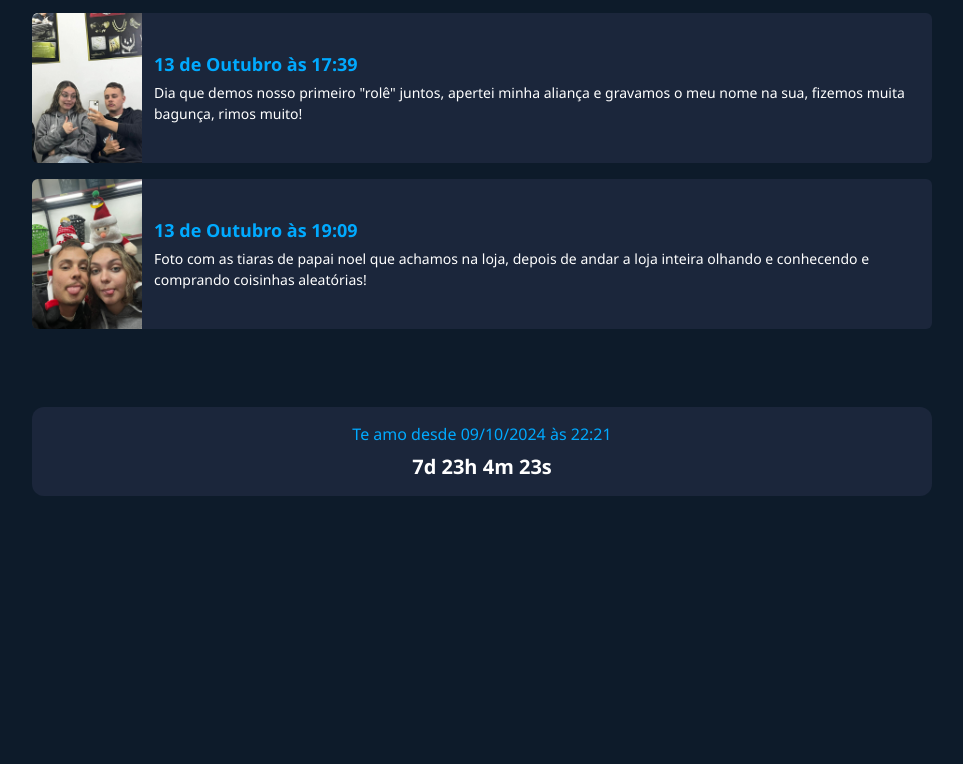
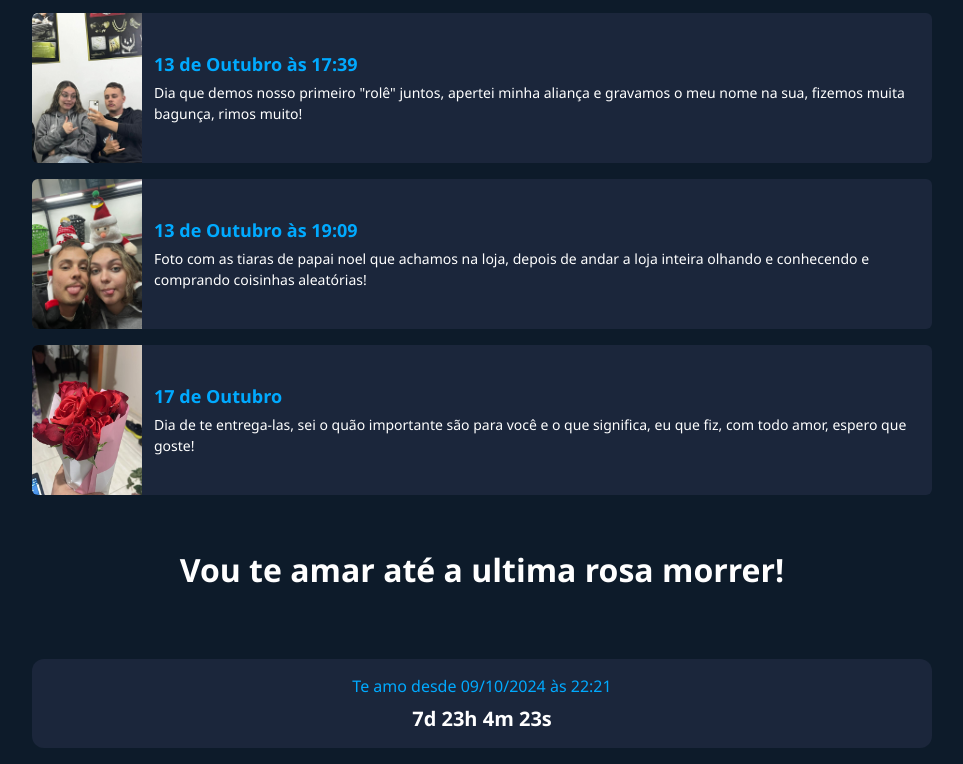
Before and after one commit to gabrielh063/html, a plain HTML site: page index.html in a window 1280 px wide. Shown: the part 732-1496 px from the top of the page, without its empty margins (158-1121 px from the left). Before the commit the page ends 1244 px from the top, so only its background shows below. Drawn offline with Linux system fonts and the light colour scheme.

Commit message:
finalized

```diff
--- a/index.html
+++ b/index.html
@@ -110,7 +110,7 @@
   <div class="container" id="gallery">
     <!-- Cards serão inseridos aqui via JS -->
   </div>
-
+  <h1 align="center">Vou te amar até a ultima rosa morrer!</h1>
   <div class="container">
     <div class="timer-box">
       <div class="timer-title">Te amo desde 09/10/2024 às 22:21</div>
@@ -150,8 +150,12 @@
         title: '13 de Outubro às 19:09',
         description: 'Foto com as tiaras de papai noel que achamos na loja, depois de andar a loja inteira olhando e conhecendo e comprando coisinhas aleatórias!',
       },
+      {
+        image: './src/foto7.jpeg',
+        title: '17 de Outubro',
+        description: 'Dia de te entrega-las, sei o quão importante são para você e o que significa, eu que fiz, com todo amor, espero que goste!',
+      },
     ];
-
     const gallery = document.getElementById('gallery');
 
     galleryItems.forEach(item => {
@@ -182,7 +186,6 @@
       gallery.appendChild(card);
     });
 
-    // Timer
     const timerElement = document.getElementById('timer');
     const startDate = new Date(2025, 9, 9, 22, 21); // 09/10/2024 às 22:21
 
```
Also changed, not shown: src/foto7.jpeg (added).
